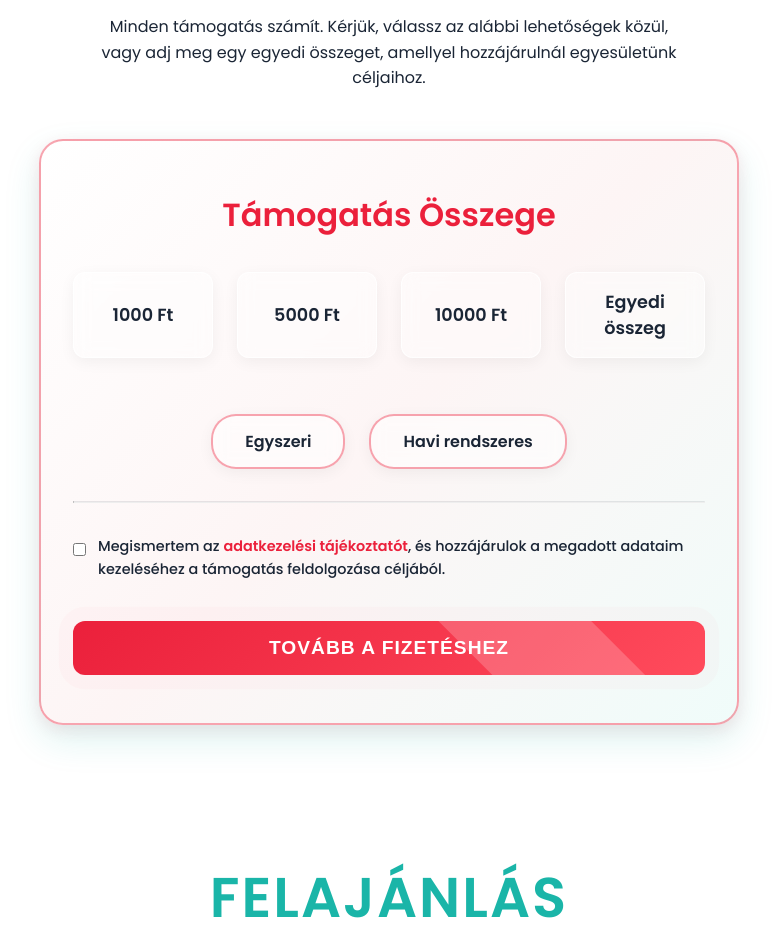
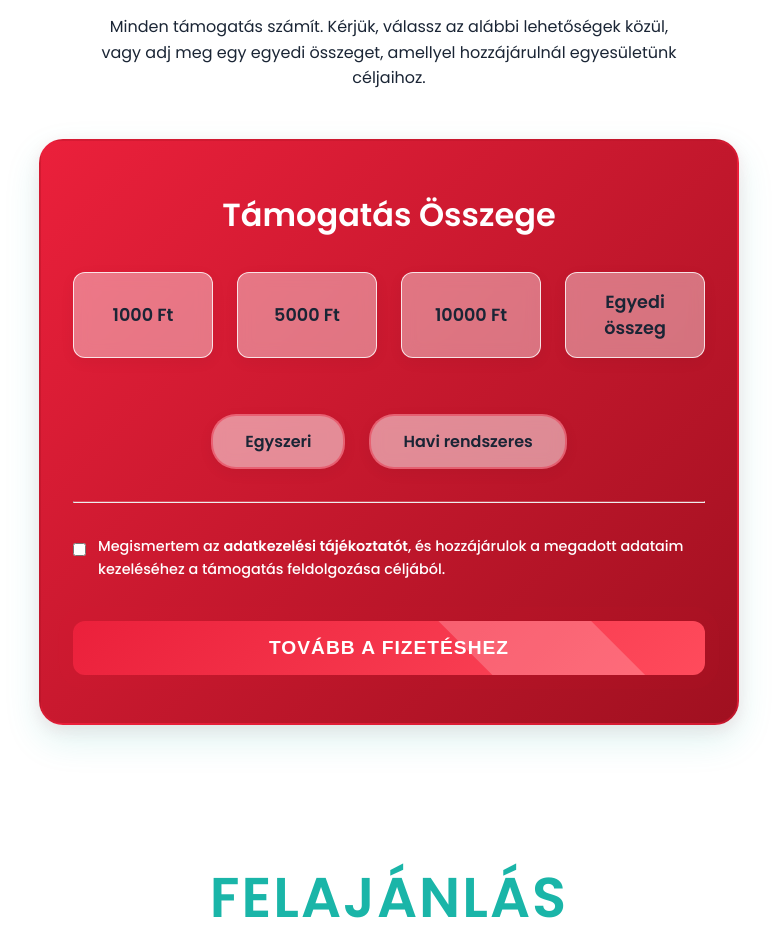
Before and after one commit to tuzcsiholoegyesulet-byte/demo-static, a plain HTML site: page hogyan-segithetsz.html in a window 1280 px wide. Shown: the part 3040-3979 px from the top of the page, without its empty margins (251-1028 px from the left). Drawn offline with Linux system fonts and the light colour scheme.

Commit message:
Style: Adománykártya hátterének módosítása piros színátmenetre a jobb kontraszt érdekében, és szövegszínek igazítása

```diff
--- a/css/style.css
+++ b/css/style.css
@@ -1284,8 +1284,8 @@ body.dark-theme footer a:hover {
 /* Spectacular Donation Card - Cheerful Theme */
 .donation-card-spectacular {
   position: relative;
-  background: linear-gradient(135deg, #ffffff 0%, #fdf5f5 50%, #f0fcfa 100%);
-  color: var(--color-dark-blue);
+  background: linear-gradient(135deg, var(--color-red) 0%, #a01020 100%);
+  color: var(--color-white);
   border-radius: 24px;
   padding: 3rem 2rem;
   box-shadow: 0 15px 35px rgba(26, 181, 168, 0.15), 0 5px 15px rgba(235, 32, 59, 0.1);
@@ -1300,7 +1300,7 @@ body.dark-theme footer a:hover {
 
 
 .donation-card-spectacular h3 {
-  color: var(--color-red) !important;
+  color: var(--color-white) !important;
   font-size: 2rem;
   margin-bottom: 2rem !important;
 }
@@ -1340,7 +1340,7 @@ body.dark-theme footer a:hover {
   content: '';
   position: absolute;
   inset: 0;
-  background: var(--color-red);
+  background: var(--color-teal);
   transform: scaleY(0);
   transform-origin: bottom;
   transition: transform 0.3s ease;
@@ -1356,7 +1356,7 @@ body.dark-theme footer a:hover {
 .donation-card-spectacular .donation-btn:hover {
   transform: translateY(-5px);
   box-shadow: 0 10px 20px rgba(235, 32, 59, 0.3);
-  border-color: var(--color-red);
+  border-color: var(--color-teal);
   background: rgba(255, 255, 255, 0.8);
 }
 
@@ -1365,9 +1365,9 @@ body.dark-theme footer a:hover {
 }
 
 .donation-card-spectacular .donation-btn.active {
-  background: var(--color-red);
-  border-color: var(--color-red);
-  box-shadow: 0 10px 20px rgba(235, 32, 59, 0.4);
+  background: var(--color-teal);
+  border-color: var(--color-teal);
+  box-shadow: 0 10px 20px rgba(26, 181, 168, 0.4);
   transform: translateY(-5px) scale(1.05);
 }
 
@@ -1396,24 +1396,24 @@ body.dark-theme footer a:hover {
 
 .donation-card-spectacular input[type="number"]:focus {
   outline: none;
-  border-color: var(--color-red) !important;
+  border-color: var(--color-teal) !important;
   background: rgba(255, 255, 255, 0.9) !important;
   box-shadow: 0 0 15px rgba(26, 181, 168, 0.2);
 }
 
 .donation-card-spectacular hr {
-  border-top: 1px solid rgba(26, 37, 53, 0.1) !important;
+  border-top: 1px solid rgba(255, 255, 255, 0.2) !important;
   margin: 2rem 0;
 }
 
 .donation-card-spectacular label {
-  color: var(--color-dark-blue);
+  color: var(--color-white);
   font-weight: 500;
   text-align: left;
 }
 
 .donation-card-spectacular a {
-  color: var(--color-red);
+  color: var(--color-beige);
   font-weight: 600;
 }
 
```
